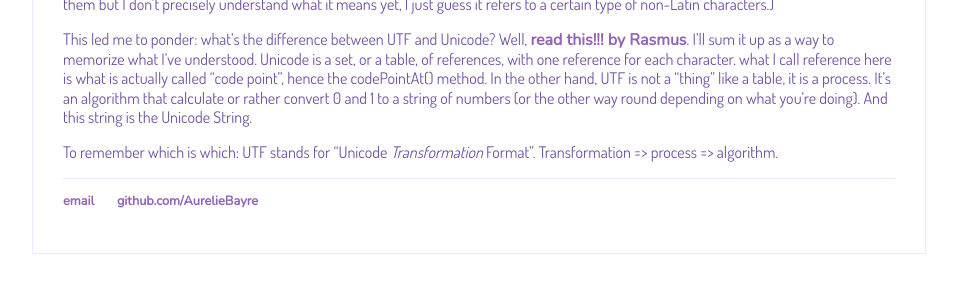
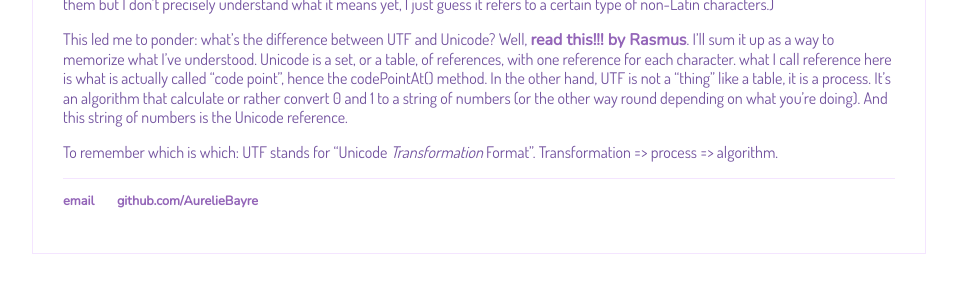
Before and after one commit to AurelieBayre/aurelieBayre.github.io, a Jekyll site: the page built from _posts/2017-12-28-improving.md, in a window 1280 px wide. Shown: the part 575-868 px from the top of the page, without its empty margins (161-1118 px from the left). Built offline with Jekyll 4.4.1, drawn with Linux system fonts in a browser that asks for light colours.

Commit message:
Update 2017-12-28-improving.md

```diff
--- a/_posts/2017-12-28-improving.md
+++ b/_posts/2017-12-28-improving.md
@@ -17,6 +17,6 @@ Conclusion is: charCodeAt() returns UTF-16 reference whereas codePointAt() is th
 
 This led me to ponder: what's the difference between UTF and Unicode? Well, [read this!!! by Rasmus](http://www.polylab.dk/utf8-vs-unicode.html).
 I'll sum it up as a way to memorize what I've understood. Unicode is a set, or a table, of references, with one reference for each character. what I call reference here is what is actually called "code point", hence the codePointAt() method.
-In the other hand, UTF is not a "thing" like a table, it is a process. It's an algorithm that calculate or rather convert 0 and 1 to a string of numbers (or the other way round depending on what you're doing). And this string is the Unicode String.
+In the other hand, UTF is not a "thing" like a table, it is a process. It's an algorithm that calculate or rather convert 0 and 1 to a string of numbers (or the other way round depending on what you're doing). And this string of numbers is the Unicode reference.
 
 To remember which is which: UTF stands for "Unicode *Transformation* Format". Transformation => process => algorithm.
```
